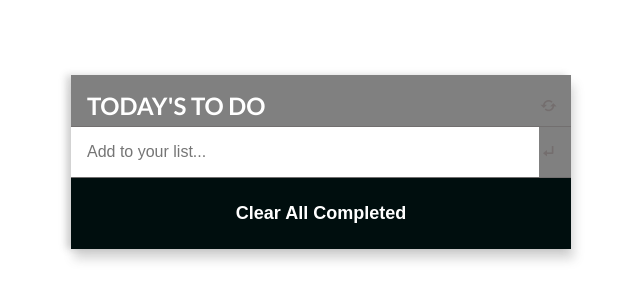
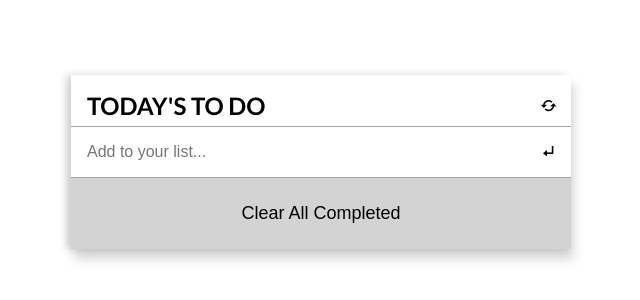
Before and after one commit to adarachel/to-do-project, a website with bundled scripts: page src/index.html in a window 1280 px wide. Shown: the part 238-538 px from the top of the page, without its empty margins (319-959 px from the left). Built offline with nearby package versions, Linux system fonts and the light colour scheme.

Commit message:
update styling

```diff
--- a/src/style.css
+++ b/src/style.css
@@ -18,7 +18,7 @@ body {
 
 h1 {
   font-size: 1.5rem;
-  color: white;
+  color: black;
 }
 
 .flex {
@@ -35,7 +35,7 @@ h1 {
 
 i {
   font-size: 1.2rem;
-  color: rgb(116, 110, 110);
+  color: black;
 }
 
 input {
@@ -48,7 +48,7 @@ input {
 }
 
 .container {
-  background-color: gray;
+  background-color: white;
   width: 100%;
   max-width: 500px;
   box-shadow: 3px 10px 10px rgba(75, 72, 72, 0.219), -5px 0 7px rgba(75, 72, 72, 0.219);
@@ -95,23 +95,22 @@ form {
 .todo input {
   width: 90%;
   padding-left: 2.5rem;
-  color: purple;
+  color: black;
   font-size: larger;
 }
 
 .clear button {
-  color: white;
+  color: black;
   font-size: large;
-  font-weight: 800;
   border: none;
   width: 100%;
   padding: 1.4em 0;
-  background-color: rgb(0, 14, 14);
+  background-color: lightgrey;
   cursor: pointer;
 }
 
 #delete-btn {
   width: 30px;
-  color: white;
+  color: black;
   cursor: pointer;
 }
```
